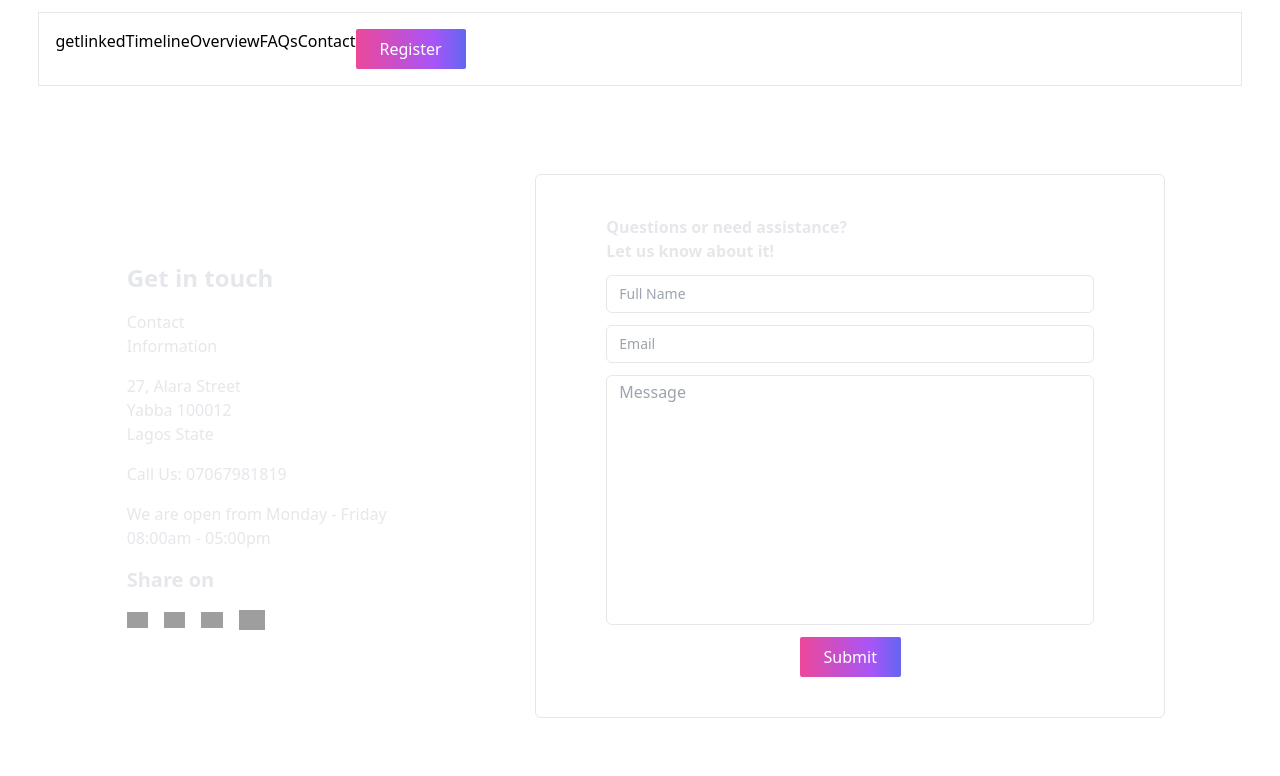
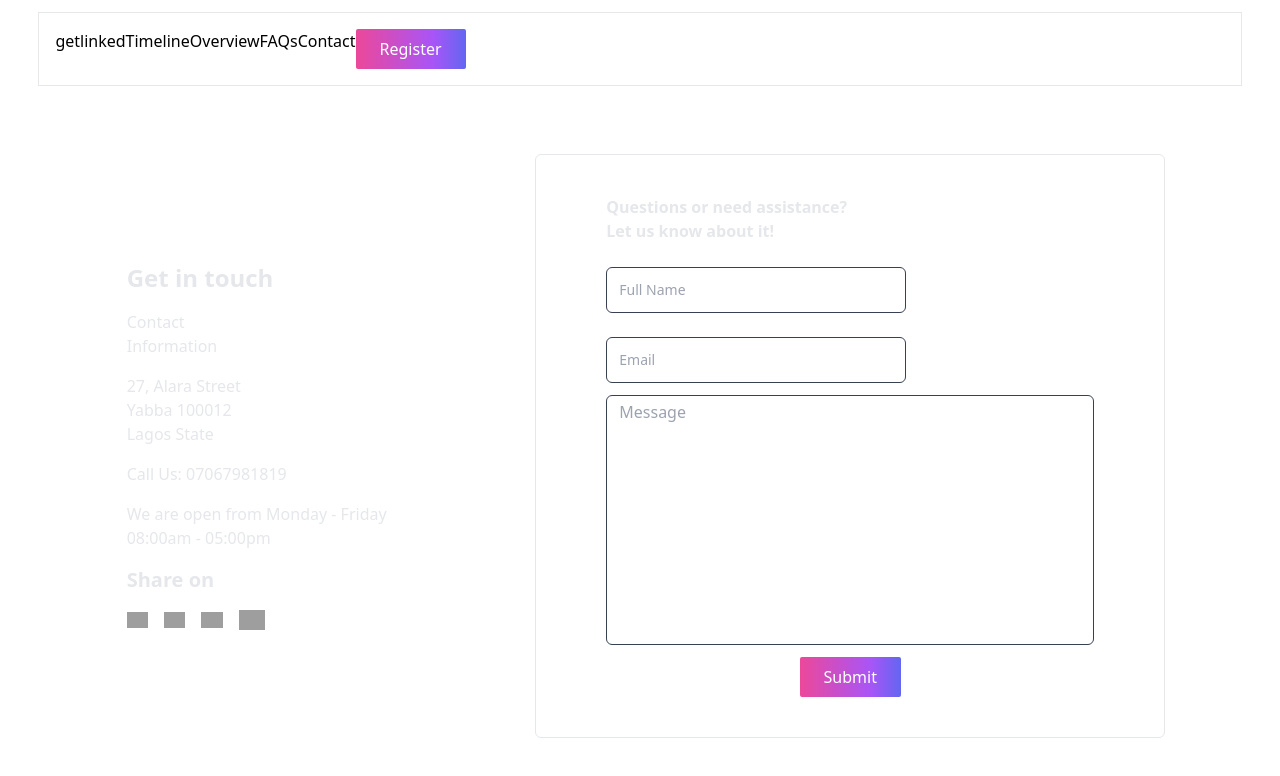
Before and after one commit to jesseemana/GetLinked, a React (Vite) app: page /contact in a window 1280 px wide. Shown: the top 776 px of the page. Built offline with nearby package versions, Linux system fonts and the light colour scheme; grey boxes are pictures that could not be loaded.

Commit message:
fixed styling

```diff
--- a/src/components/Inputs/ContactForm.tsx
+++ b/src/components/Inputs/ContactForm.tsx
@@ -2,11 +2,16 @@ import React from 'react'
 import Input from './Input'
 import Button from '../Button'
 
-const ContactForm = () => {
+interface FormProps {
+  submitting: boolean
+  onSubmit: () => void
+}
+
+const ContactForm = ({onSubmit, submitting}: FormProps) => {
   const handleSubmit = () => { console.log('Form Submitted') }
 
   return (
-    <form onSubmit={handleSubmit} className='flex flex-col gap-3 w-[630px] border px-[70px] py-10 rounded-md'>
+    <form onSubmit={onSubmit} className='flex flex-col gap-3 w-[630px] border px-[70px] py-10 rounded-md'>
       <p className='text-text-color font-semibold'>
         Questions or need assistance? <br />
         Let us know about it!
@@ -25,12 +30,13 @@ const ContactForm = () => {
         id='message'
         rows={10}
         placeholder='Message'
-        className='py-1 px-3 resize-none bg-transparent border border-gray-200 rounded-md'
+        className='py-1 px-3 resize-none bg-transparent border border-gray-700 rounded-md'
       />
       <div className='grid place-items-center'>
         <Button
           type='submit'
           label='submit'
+          disabled={submitting}
         />
       </div>
     </form>
--- a/src/components/Inputs/Input.tsx
+++ b/src/components/Inputs/Input.tsx
@@ -3,19 +3,27 @@ import React from 'react'
 type InputProps = {
   id: string
   type: 'text'
+  label?: string
   error?: string
+  htmlFor?: string
   placeholder: string
 }
 
 const Input = (props: InputProps) => {
   return (
     <>
+      <label
+        htmlFor={props.htmlFor}
+        className='text-sm md:text-[15px] capitalize text-gray-200'
+      >
+        {props.label}
+      </label>
       <input
         id={props.id}
         type={props.type}
         placeholder={props.placeholder}
         autoComplete='off'
-        className='py-1 md:py-2 px-3 text-sm text-gray-200 border border-gray-200 rounded-md bg-transparent'
+        className='py-1 md:py-3 px-3 text-sm text-gray-200 border border-gray-700 rounded-md bg-transparent w-[300px] outline-none'
       />
       {props.error && <span className='text-red-600 text-sm'>{props.error}</span>}
     </>
```
